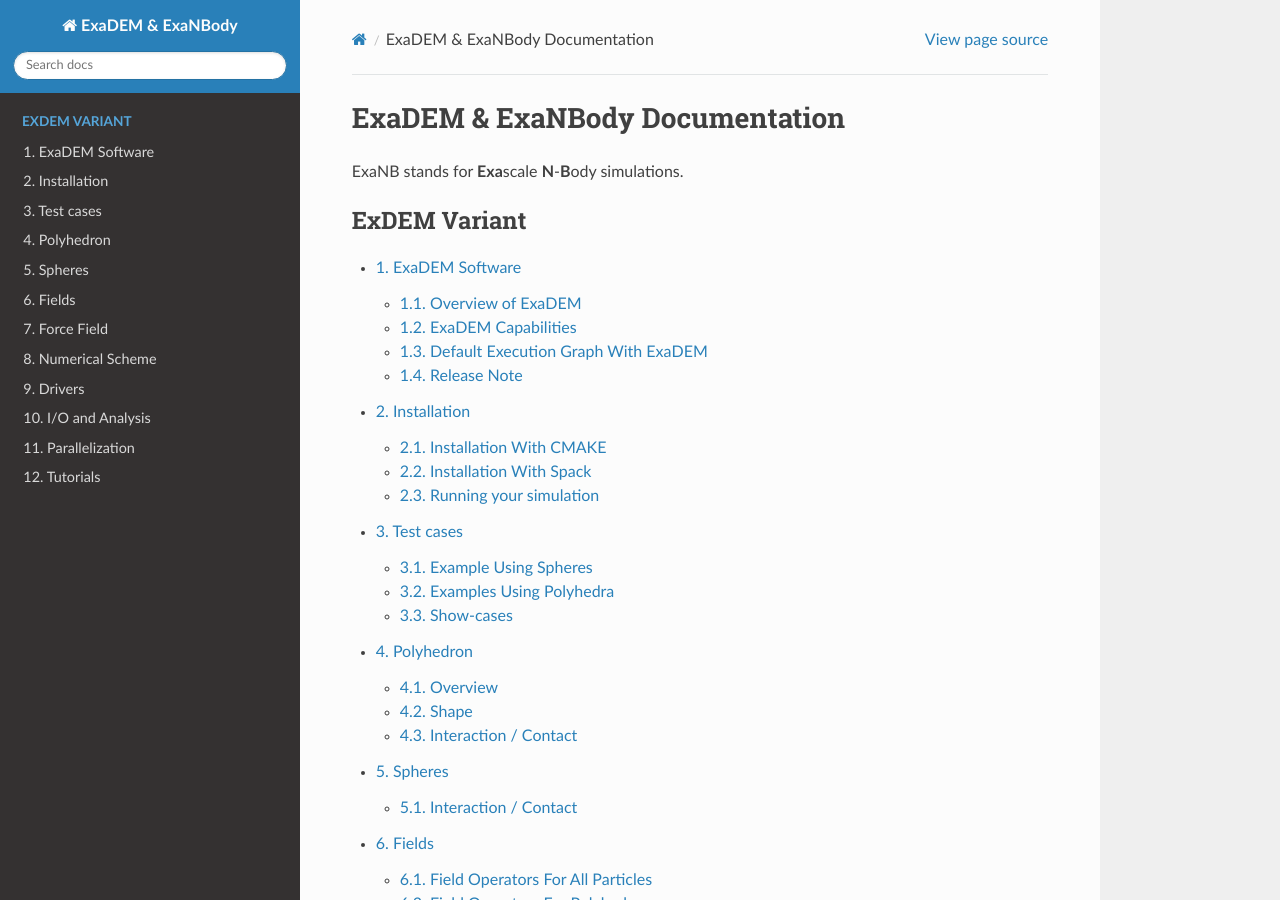
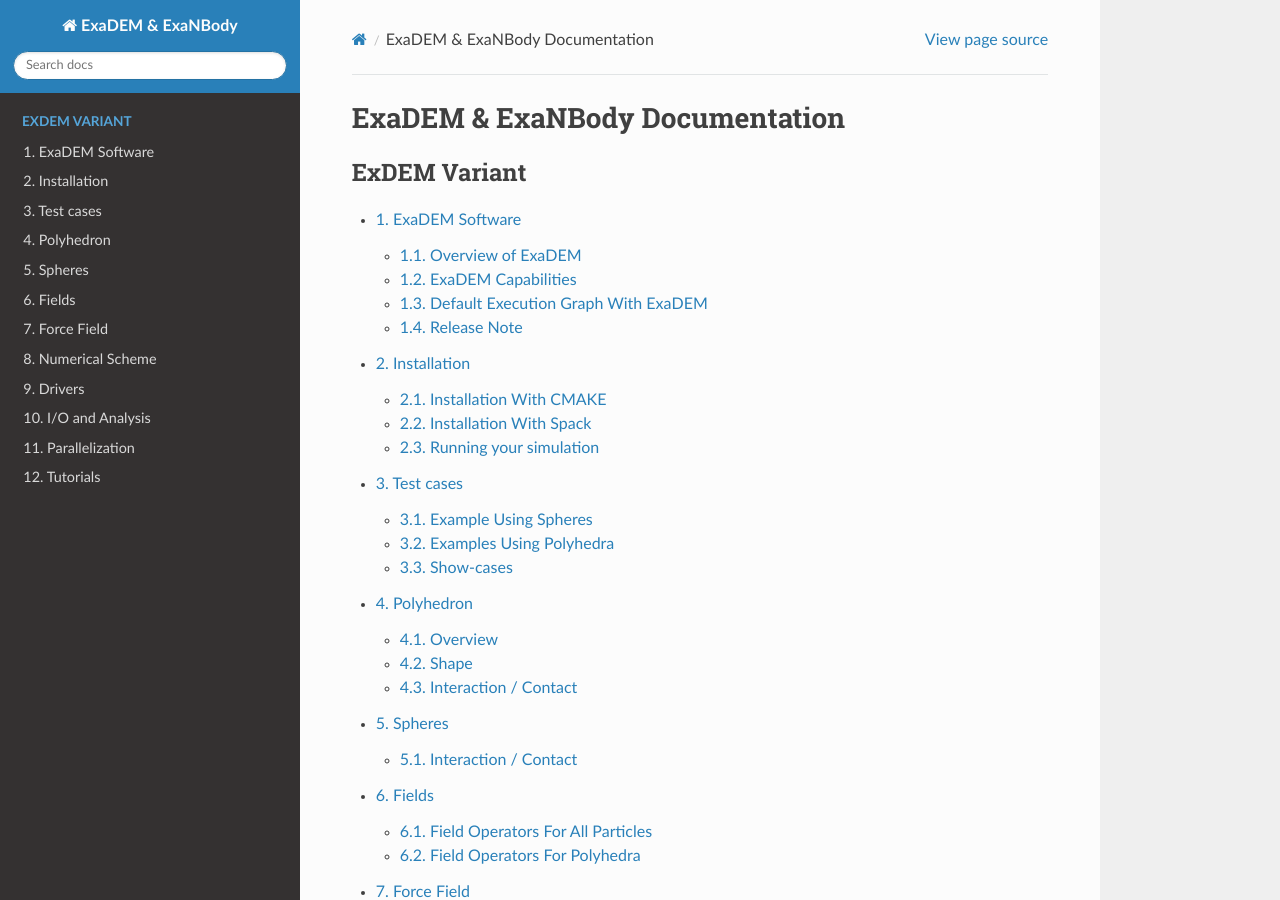
Before and after one commit to Collab4exaNBody/doc_exaDEM, a Sphinx documentation site: the page built from docs/source/index.rst, in a window 1280 px wide and 900 px high. Built offline with Sphinx 7.4.7 and the Read the Docs theme 3.1.0, drawn with Linux system fonts in a browser that asks for light colours.

Commit message:
adjust index.rst

```diff
--- a/docs/source/index.rst
+++ b/docs/source/index.rst
@@ -1,18 +1,6 @@
 ###############################
 ExaDEM & ExaNBody Documentation
 ###############################
-
-ExaNB stands for **Exa**\ scale **N**\ -**B**\ ody simulations.
-
-.. _exanb:
-
-.. toctree::
-   :name: exanb_framework
-   :numbered:
-   :maxdepth: 2
-   :caption: ExaNB Framework
-
-   project_exaNBody/index.rst
 
 .. _exdem:
 
```
Also changed, not shown: other parts of docs/source/index.rst (+11 -0 lines).
